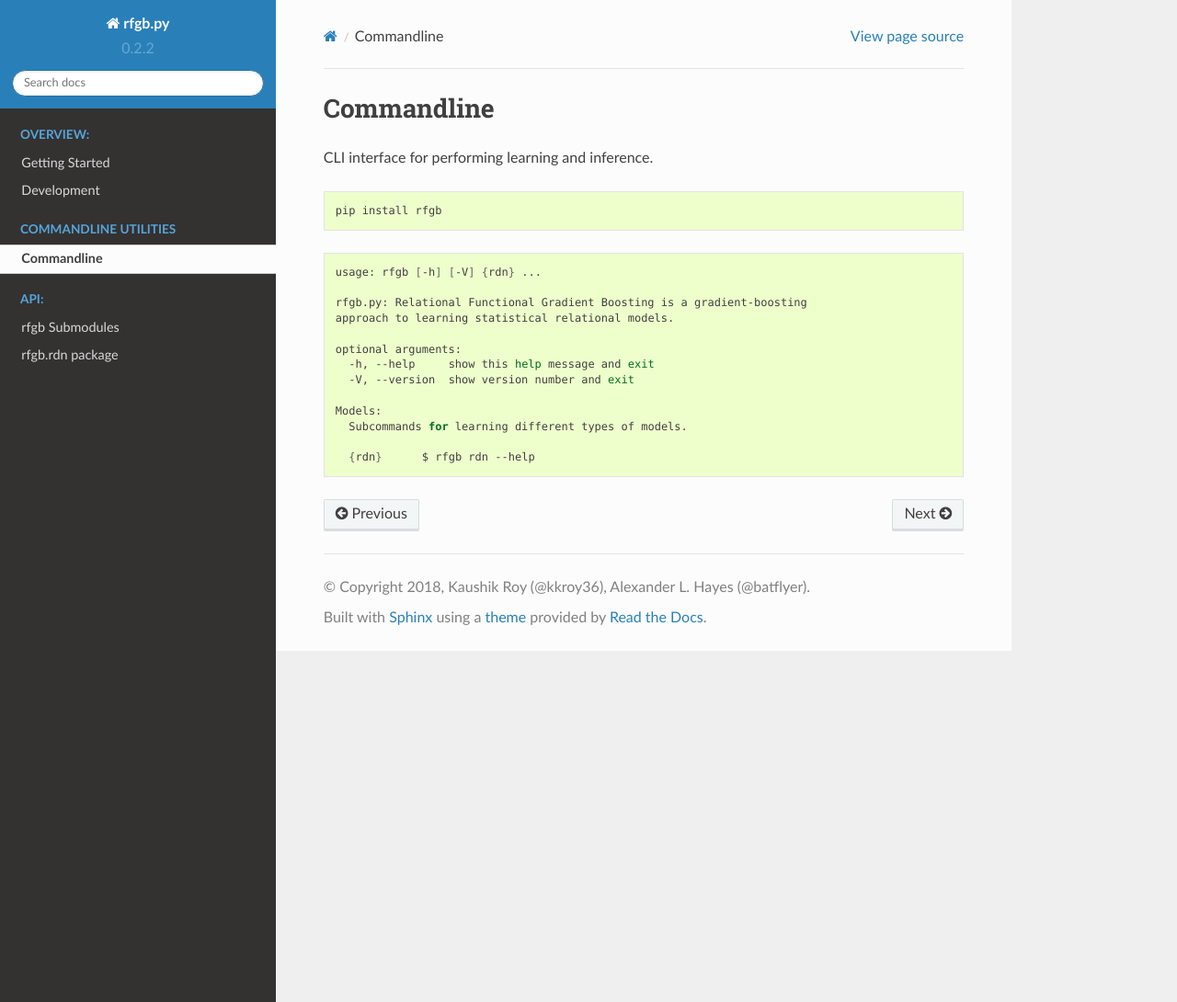
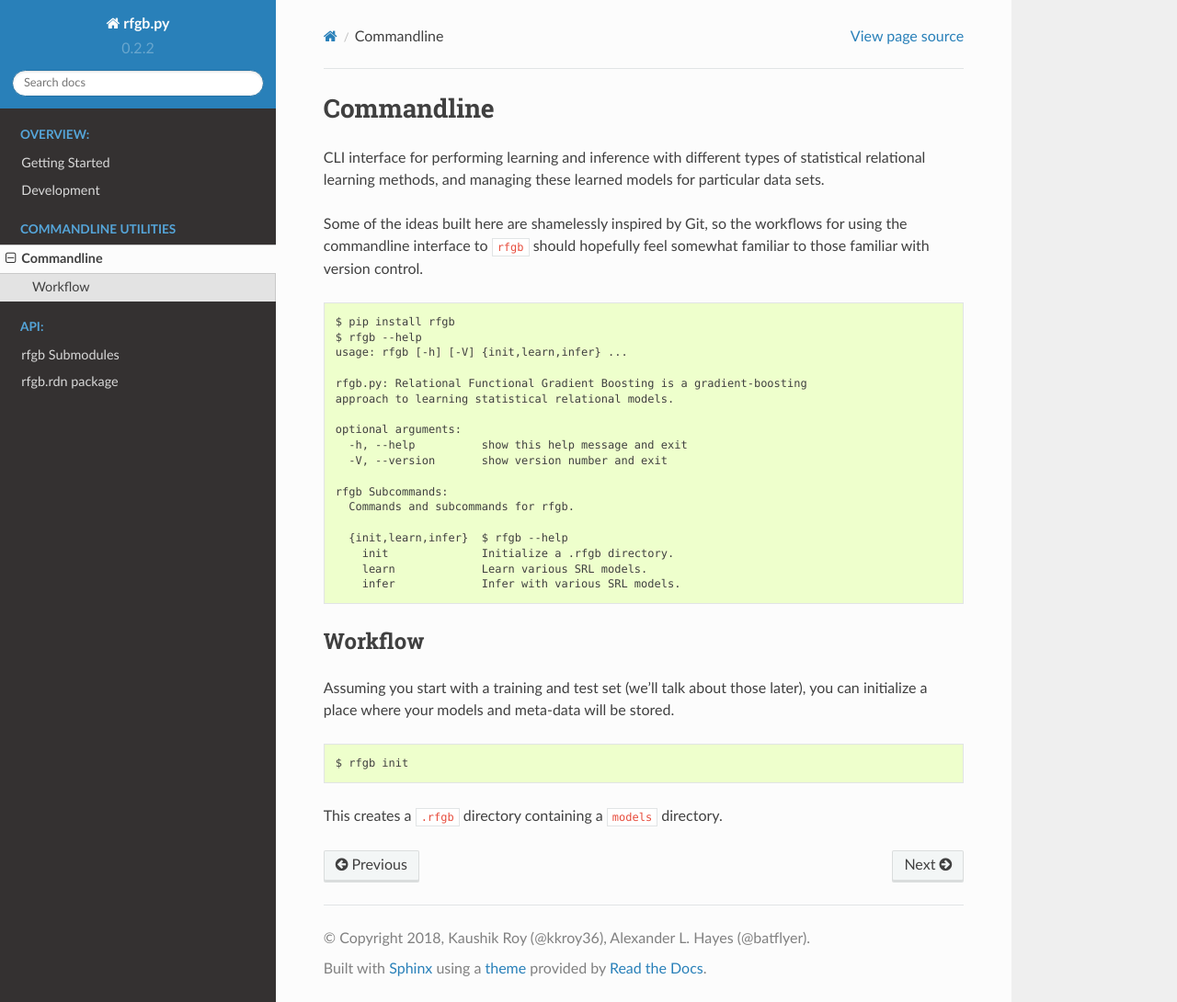
Before and after one commit to hayesall/rfgb, a Sphinx documentation site: the page built from docs/source/commandline.rst, in a window 1280 px wide and 1090 px high. Shown: the whole window at 92% size. Built offline with Sphinx 7.4.7 and the Read the Docs theme 2.0.0, drawn with Linux system fonts in a browser that asks for light colours.

Commit message:
Initial work for commandline documentation. getting_started.rst had an extra line.

```diff
--- a/docs/source/commandline.rst
+++ b/docs/source/commandline.rst
@@ -2,24 +2,38 @@
 Commandline
 ===========
 
-CLI interface for performing learning and inference.
+CLI interface for performing learning and inference with different types of statistical relational learning methods, and managing these learned models for particular data sets.
 
-.. code-block:: bash
+Some of the ideas built here are shamelessly inspired by Git, so the workflows for using the commandline interface to ``rfgb`` should hopefully feel somewhat familiar to those familiar with version control.
 
-                pip install rfgb
+.. code-block:: text
 
-.. code-block:: bash
-
-                usage: rfgb [-h] [-V] {rdn} ...
+                $ pip install rfgb
+                $ rfgb --help
+                usage: rfgb [-h] [-V] {init,learn,infer} ...
 
                 rfgb.py: Relational Functional Gradient Boosting is a gradient-boosting
                 approach to learning statistical relational models.
 
                 optional arguments:
-                  -h, --help     show this help message and exit
-                  -V, --version  show version number and exit
+                  -h, --help          show this help message and exit
+                  -V, --version       show version number and exit
 
-                Models:
-                  Subcommands for learning different types of models.
+                rfgb Subcommands:
+                  Commands and subcommands for rfgb.
 
-                  {rdn}      $ rfgb rdn --help
+                  {init,learn,infer}  $ rfgb --help
+                    init              Initialize a .rfgb directory.
+                    learn             Learn various SRL models.
+                    infer             Infer with various SRL models.
+
+Workflow
+--------
+
+Assuming you start with a training and test set (we'll talk about those later), you can initialize a place where your models and meta-data will be stored.
+
+.. code-block:: text
+
+                $ rfgb init
+
+This creates a ``.rfgb`` directory containing a ``models`` directory.
```
Also changed, not shown: docs/source/getting_started.rst (line endings or trailing spaces).
